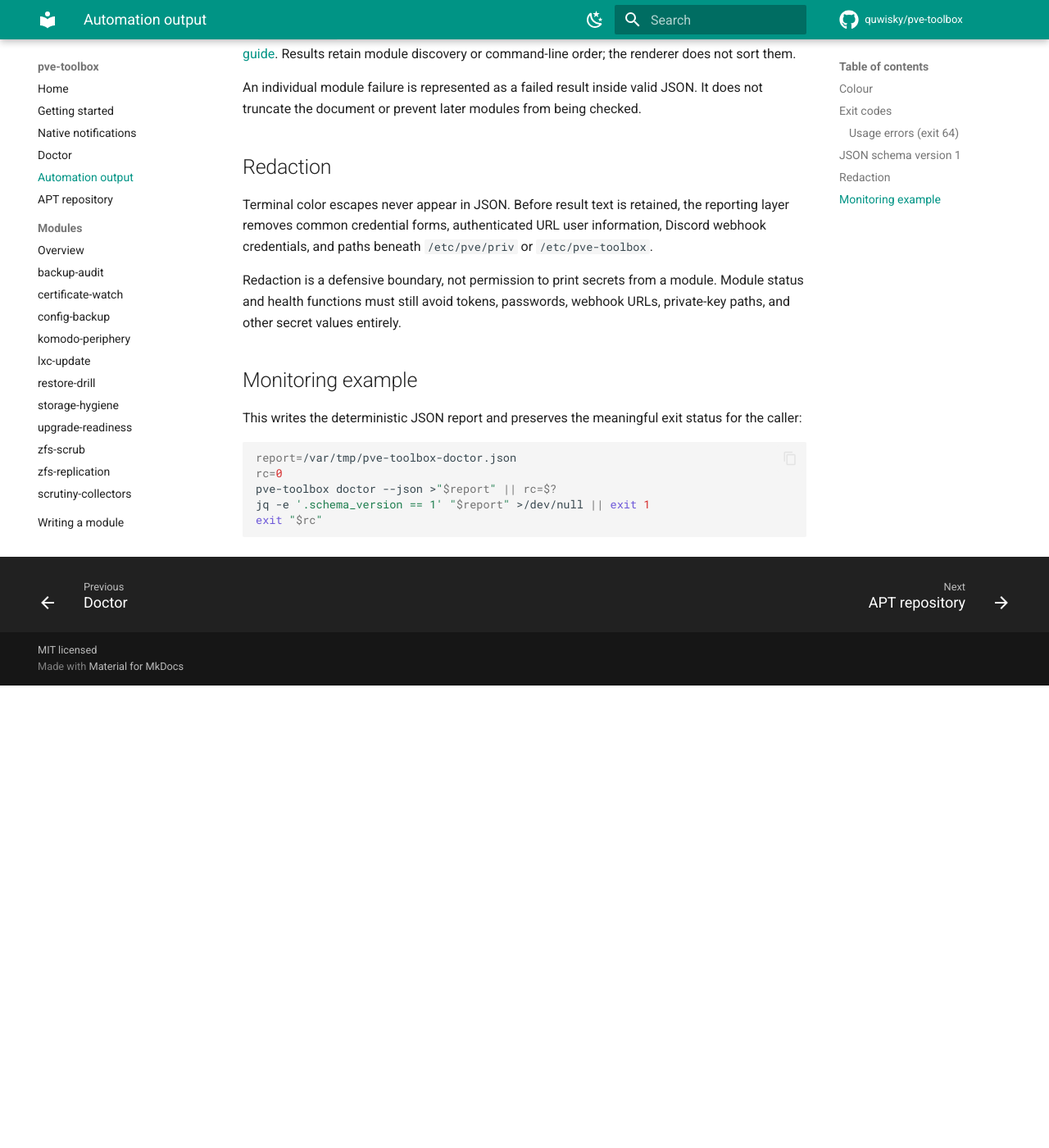
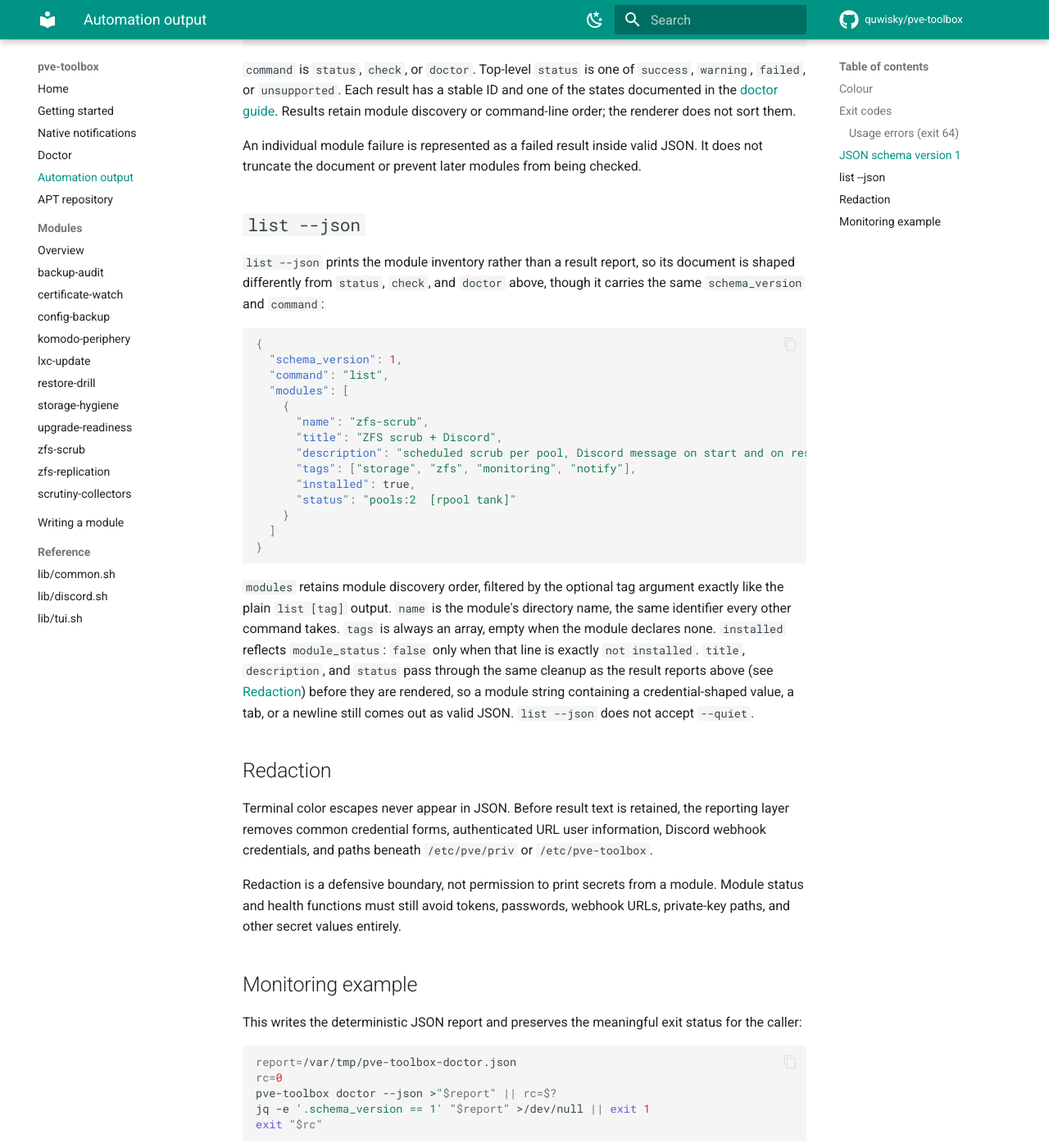
Before and after one commit to quwisky/pve-toolbox, an MkDocs documentation site: the page built from docs/automation.md, in a window 1280 px wide and 1400 px high, scrolled down 2535 px. Shown: the whole window at 82% size. Built offline with MkDocs 1.6.1 and Material for MkDocs 9.7.7, drawn with Linux system fonts in a browser that asks for light colours; comment, search, counter and statistics services are not loaded; before the commit the page ends 3371 px from its top, so only the background shows below that; some of the changed text lies outside the part shown.

Commit message:
feat(cli): list modules as JSON and compute status once per command (#95)
Adds `pve-toolbox list --json [tag]` (schema_version 1) and a per-command module status cache used by uninstall completion and the no-names forms of update, check and status. Tag matching uses the same split as module_tags. Part of #92.

````diff
--- a/docs/automation.md
+++ b/docs/automation.md
@@ -1,20 +1,23 @@
 # Automation output
 
 `status`, `check`, and `doctor` support versioned JSON and output-free status
-checks:
+checks. `list` also supports `--json`, for a machine-readable module
+inventory, but does not accept `--quiet`:
 
 ```bash
 pve-toolbox status --json
 pve-toolbox check --json
 pve-toolbox doctor --json
+pve-toolbox list --json
 
 pve-toolbox check --quiet
 ```
 
 The options are deliberately limited to read-only commands. `--json` and
-`--quiet` cannot be combined because quiet mode promises that no report is
-written. Both also force colour off (`--color=never`) regardless of `--color`
-or `NO_COLOR`, since this output has to stay parseable.
+`--quiet` cannot be combined on a command that accepts both, because quiet
+mode promises that no report is written. Both also force colour off
+(`--color=never`) regardless of `--color` or `NO_COLOR`, since this output has
+to stay parseable.
 
 ## Colour
 
@@ -69,8 +72,9 @@ run 'pve-toolbox help' for usage
 
 This covers an unknown command, a flag the given command does not accept, an
 unknown module or module tag, and an unknown top-level flag. An unknown tag to
-`list` (for example `pve-toolbox list nope`) is a usage error too; earlier
-releases printed nothing for a tag no module carries.
+`list` (for example `pve-toolbox list nope`, or `pve-toolbox list --json nope`)
+is a usage error too; earlier releases printed nothing for a tag no module
+carries.
 
 Quiet mode prints nothing. Capture its status explicitly so Bash strict mode
 does not treat an expected warning as an unhandled failure:
@@ -121,6 +125,39 @@ An individual module failure is represented as a failed result inside valid
 JSON. It does not truncate the document or prevent later modules from being
 checked.
 
+## `list --json`
+
+`list --json` prints the module inventory rather than a result report, so its
+document is shaped differently from `status`, `check`, and `doctor` above,
+though it carries the same `schema_version` and `command`:
+
+```json
+{
+  "schema_version": 1,
+  "command": "list",
+  "modules": [
+    {
+      "name": "zfs-scrub",
+      "title": "ZFS scrub + Discord",
+      "description": "scheduled scrub per pool, Discord message on start and on result",
+      "tags": ["storage", "zfs", "monitoring", "notify"],
+      "installed": true,
+      "status": "pools:2  [rpool tank]"
+    }
+  ]
+}
+```
+
+`modules` retains module discovery order, filtered by the optional tag
+argument exactly like the plain `list [tag]` output. `name` is the module's
+directory name, the same identifier every other command takes. `tags` is
+always an array, empty when the module declares none. `installed` reflects
+`module_status`: `false` only when that line is exactly `not installed`.
+`title`, `description`, and `status` pass through the same cleanup as the
+result reports above (see [Redaction](#redaction)) before they are rendered,
+so a module string containing a credential-shaped value, a tab, or a newline
+still comes out as valid JSON. `list --json` does not accept `--quiet`.
+
 ## Redaction
 
 Terminal color escapes never appear in JSON. Before result text is retained,
````
Also changed, not shown: README.md (+15 -14 lines), docs/getting-started.md (+13 -12 lines), 4 other files.
